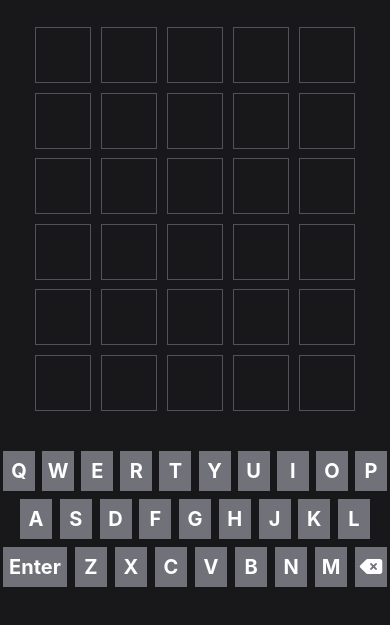
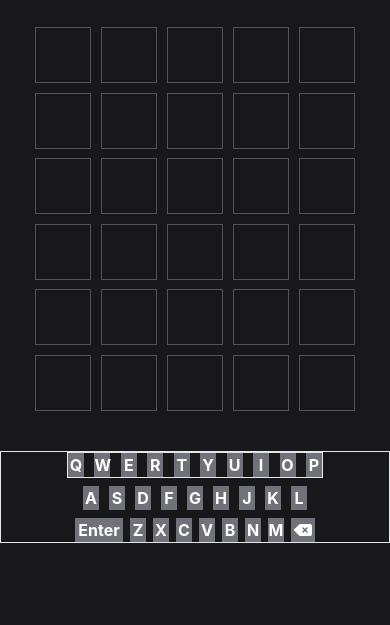
Before and after one commit to Fell0w-Sch0l4r/Wordle, a website built with Vite: page index.html in a window 390 px wide. Shown: the part 81-706 px from the top of the page. Built offline with nearby package versions, Linux system fonts and the light colour scheme.

Commit message:
change keyboard size

```diff
--- a/index.html
+++ b/index.html
@@ -121,41 +121,41 @@
                 </div>
             </section>
 
-            <section id="keyboard" class="mt-10 font-bold text-xl md:text-4xl">
-                <div class="flex justify-between w-96 mx-auto md:w-[690px]">
-                    <button id="Q" class="bg-zinc-500 w-8 h-10 md:w-16 md:h-20">Q</button
-                    ><button id="W" class="bg-zinc-500 w-8 h-10 md:w-16 md:h-20">W</button
-                    ><button id="E" class="bg-zinc-500 w-8 h-10 md:w-16 md:h-20">E</button
-                    ><button id="R" class="bg-zinc-500 w-8 h-10 md:w-16 md:h-20">R</button
-                    ><button id="T" class="bg-zinc-500 w-8 h-10 md:w-16 md:h-20">T</button
-                    ><button id="Y" class="bg-zinc-500 w-8 h-10 md:w-16 md:h-20">Y</button
-                    ><button id="U" class="bg-zinc-500 w-8 h-10 md:w-16 md:h-20">U</button
-                    ><button id="I" class="bg-zinc-500 w-8 h-10 md:w-16 md:h-20">I</button
-                    ><button id="O" class="bg-zinc-500 w-8 h-10 md:w-16 md:h-20">O</button
-                    ><button id="P" class="bg-zinc-500 w-8 h-10 md:w-16 md:h-20">P</button>
+            <section id="keyboardn" class="border mt-10 font-bold text-base md:text-4xl">
+                <div class="border flex justify-between w-64 mx-auto md:w-[690px]">
+                    <button id="Q" class="bg-zinc-500 w-4 h-6 md:w-16 md:h-20">Q</button
+                    ><button id="W" class="bg-zinc-500 w-4 h-6 md:w-16 md:h-20">W</button
+                    ><button id="E" class="bg-zinc-500 w-4 h-6 md:w-16 md:h-20">E</button
+                    ><button id="R" class="bg-zinc-500 w-4 h-6 md:w-16 md:h-20">R</button
+                    ><button id="T" class="bg-zinc-500 w-4 h-6 md:w-16 md:h-20">T</button
+                    ><button id="Y" class="bg-zinc-500 w-4 h-6 md:w-16 md:h-20">Y</button
+                    ><button id="U" class="bg-zinc-500 w-4 h-6 md:w-16 md:h-20">U</button
+                    ><button id="I" class="bg-zinc-500 w-4 h-6 md:w-16 md:h-20">I</button
+                    ><button id="O" class="bg-zinc-500 w-4 h-6 md:w-16 md:h-20">O</button
+                    ><button id="P" class="bg-zinc-500 w-4 h-6 md:w-16 md:h-20">P</button>
                 </div>
-                <div class=" mt-2 flex justify-between w-[350px] mx-auto md:w-[620px]">
-                    <button id="A" class="bg-zinc-500 w-8 h-10 md:w-16 md:h-20">A</button
-                    ><button id="S" class="bg-zinc-500 w-8 h-10 md:w-16 md:h-20">S</button
-                    ><button id="D" class="bg-zinc-500 w-8 h-10 md:w-16 md:h-20">D</button
-                    ><button id="F" class="bg-zinc-500 w-8 h-10 md:w-16 md:h-20">F</button
-                    ><button id="G" class="bg-zinc-500 w-8 h-10 md:w-16 md:h-20">G</button
-                    ><button id="H" class="bg-zinc-500 w-8 h-10 md:w-16 md:h-20">H</button
-                    ><button id="J" class="bg-zinc-500 w-8 h-10 md:w-16 md:h-20">J</button
-                    ><button id="K" class="bg-zinc-500 w-8 h-10 md:w-16 md:h-20">K</button
-                    ><button id="L" class="bg-zinc-500 w-8 h-10 md:w-16 md:h-20">L</button>
+                <div class=" mt-2 flex justify-between w-56 mx-auto md:w-[620px]">
+                    <button id="A" class="bg-zinc-500 w-4 h-6 md:w-16 md:h-20">A</button
+                    ><button id="S" class="bg-zinc-500 w-4 h-6 md:w-16 md:h-20">S</button
+                    ><button id="D" class="bg-zinc-500 w-4 h-6 md:w-16 md:h-20">D</button
+                    ><button id="F" class="bg-zinc-500 w-4 h-6 md:w-16 md:h-20">F</button
+                    ><button id="G" class="bg-zinc-500 w-4 h-6 md:w-16 md:h-20">G</button
+                    ><button id="H" class="bg-zinc-500 w-4 h-6 md:w-16 md:h-20">H</button
+                    ><button id="J" class="bg-zinc-500 w-4 h-6 md:w-16 md:h-20">J</button
+                    ><button id="K" class="bg-zinc-500 w-4 h-6 md:w-16 md:h-20">K</button
+                    ><button id="L" class="bg-zinc-500 w-4 h-6 md:w-16 md:h-20">L</button>
                 </div>
 
-                <div class=" mt-2 flex justify-between w-96 mx-auto md:w-[680px]">
-                    <button id="Enter" class="enter bg-zinc-500 w-16 h-10 md:w-28 md:h-20">Enter</button
-                    ><button id="Z" class="bg-zinc-500 w-8 h-10 md:w-16 md:h-20">Z</button
-                    ><button id="X" class="bg-zinc-500 w-8 h-10 md:w-16 md:h-20">X</button
-                    ><button id="C" class="bg-zinc-500 w-8 h-10 md:w-16 md:h-20">C</button
-                    ><button id="V" class="bg-zinc-500 w-8 h-10 md:w-16 md:h-20">V</button
-                    ><button id="B" class="bg-zinc-500 w-8 h-10 md:w-16 md:h-20">B</button
-                    ><button id="N" class="bg-zinc-500 w-8 h-10 md:w-16 md:h-20">N</button
-                    ><button id="M" class="bg-zinc-500 w-8 h-10 md:w-16 md:h-20">M</button
-                    ><button id="Backspace" class="bg-zinc-500 w-8 h-10 md:w-16 md:h-20"><i class="fa-solid fa-delete-left"></i></button>
+                <div class=" mt-2 flex justify-between w-60 mx-auto md:w-[680px]">
+                    <button id="Enter" class="enter bg-zinc-500 w-12 h-6 md:w-28 md:h-20">Enter</button
+                    ><button id="Z" class="bg-zinc-500 w-4 h-6 md:w-16 md:h-20">Z</button
+                    ><button id="X" class="bg-zinc-500 w-4 h-6 md:w-16 md:h-20">X</button
+                    ><button id="C" class="bg-zinc-500 w-4 h-6 md:w-16 md:h-20">C</button
+                    ><button id="V" class="bg-zinc-500 w-4 h-6 md:w-16 md:h-20">V</button
+                    ><button id="B" class="bg-zinc-500 w-4 h-6 md:w-16 md:h-20">B</button
+                    ><button id="N" class="bg-zinc-500 w-4 h-6 md:w-16 md:h-20">N</button
+                    ><button id="M" class="bg-zinc-500 w-4 h-6 md:w-16 md:h-20">M</button
+                    ><button id="Backspace" class="bg-zinc-500 w-6 h-6 md:w-16 md:h-20"><i class="fa-solid fa-delete-left"></i></button>
                 </div>
             </section>
         </main>
--- a/src/ts/main.ts
+++ b/src/ts/main.ts
@@ -94,7 +94,7 @@ const ALPHABET: string[] = [
 
 const randomWord: string = getRandomWord();
 console.log(randomWord);
-alert(randomWord)
+//alert(randomWord)
 
 const textArea = document.querySelector(".textArea") as HTMLDivElement;
 const doc = document;
```
